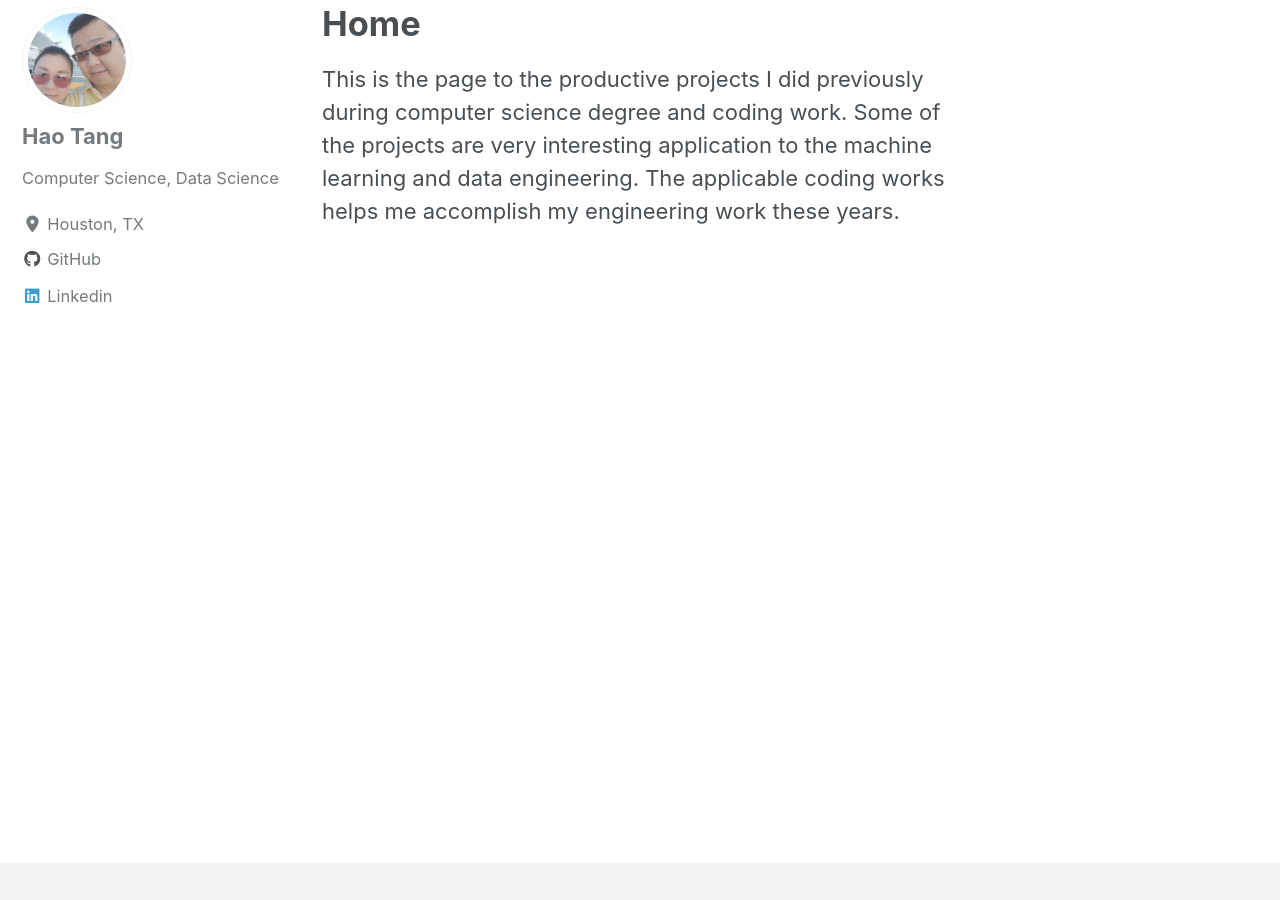
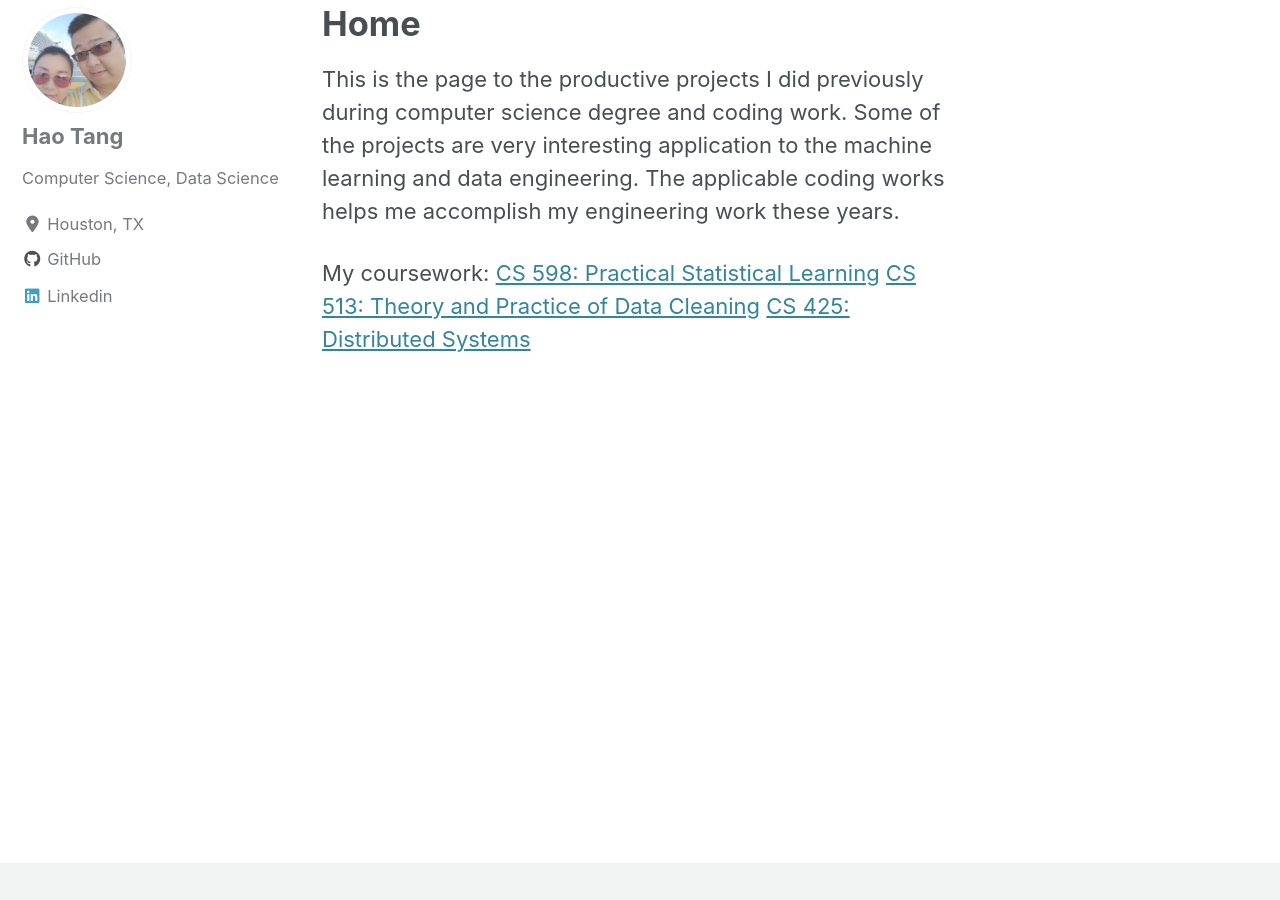
Before and after one commit to tanghao205/tanghao205.github.io, a Jekyll site: the page built from _pages/about.md, in a window 1280 px wide and 900 px high, scrolled down 616 px. Built offline with Jekyll 4.4.1, drawn with Linux system fonts in a browser that asks for light colours; cached includes are drawn as plain includes; nearby versions of some CDN libraries.

Commit message:
Update about.md

```diff
--- a/_pages/about.md
+++ b/_pages/about.md
@@ -9,3 +9,9 @@ header:
 ---
 
 This is the page to the productive projects I did previously during computer science degree and coding work. Some of the projects are very interesting application to the machine learning and data engineering. The applicable coding works helps me accomplish my engineering work these years.
+
+
+My coursework:
+[CS 598: Practical Statistical Learning](https://www.coursera.org/account/accomplishments/certificate/33DRLUWWTJHY?utm_medium=certificate&utm_source=link&utm_campaign=copybutton_certificate&utm_term=long)
+[CS 513: Theory and Practice of Data Cleaning](https://www.coursera.org/account/accomplishments/certificate/7XN6E7W5LAPC?utm_medium=certificate&utm_source=link&utm_campaign=copybutton_certificate&utm_term=long)
+[CS 425: Distributed Systems](https://www.coursera.org/account/accomplishments/certificate/G3ZZ5VYUC8N6?utm_medium=certificate&utm_source=link&utm_campaign=copybutton_certificate&utm_term=long)
```
